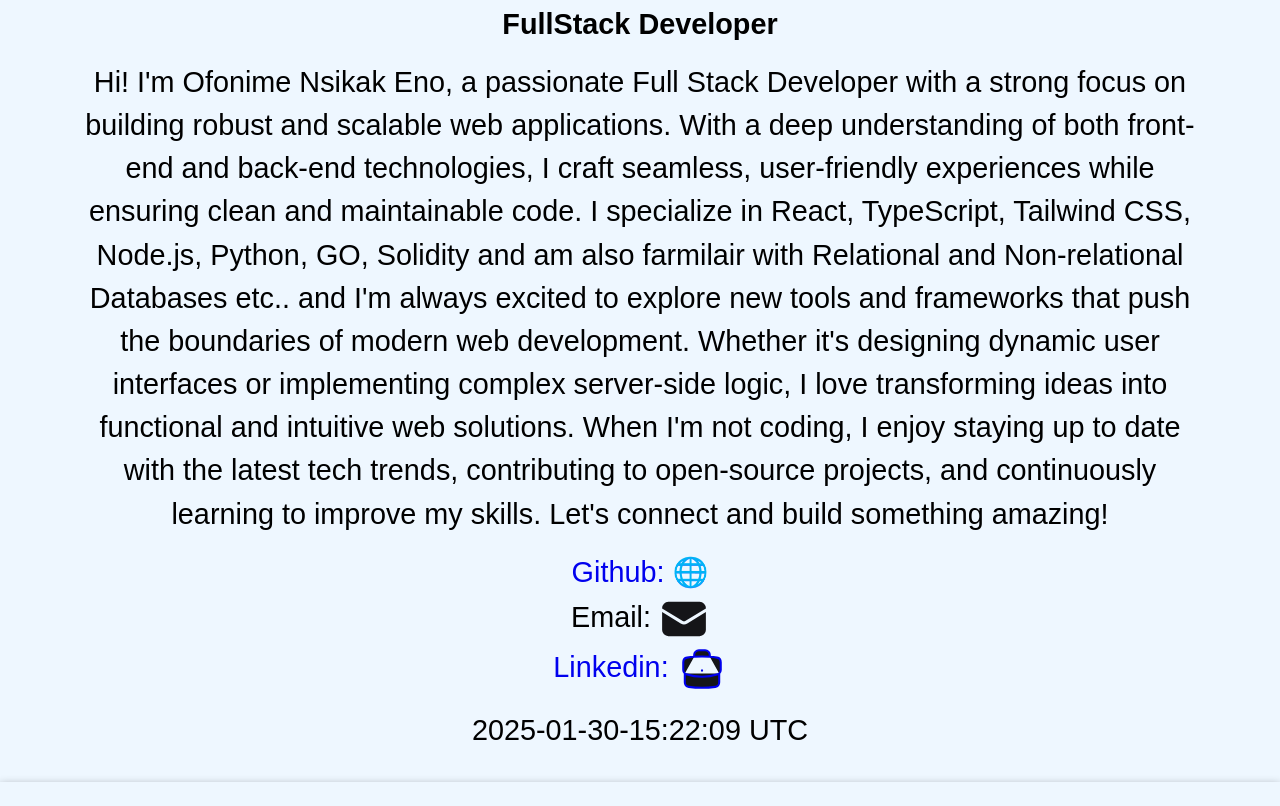
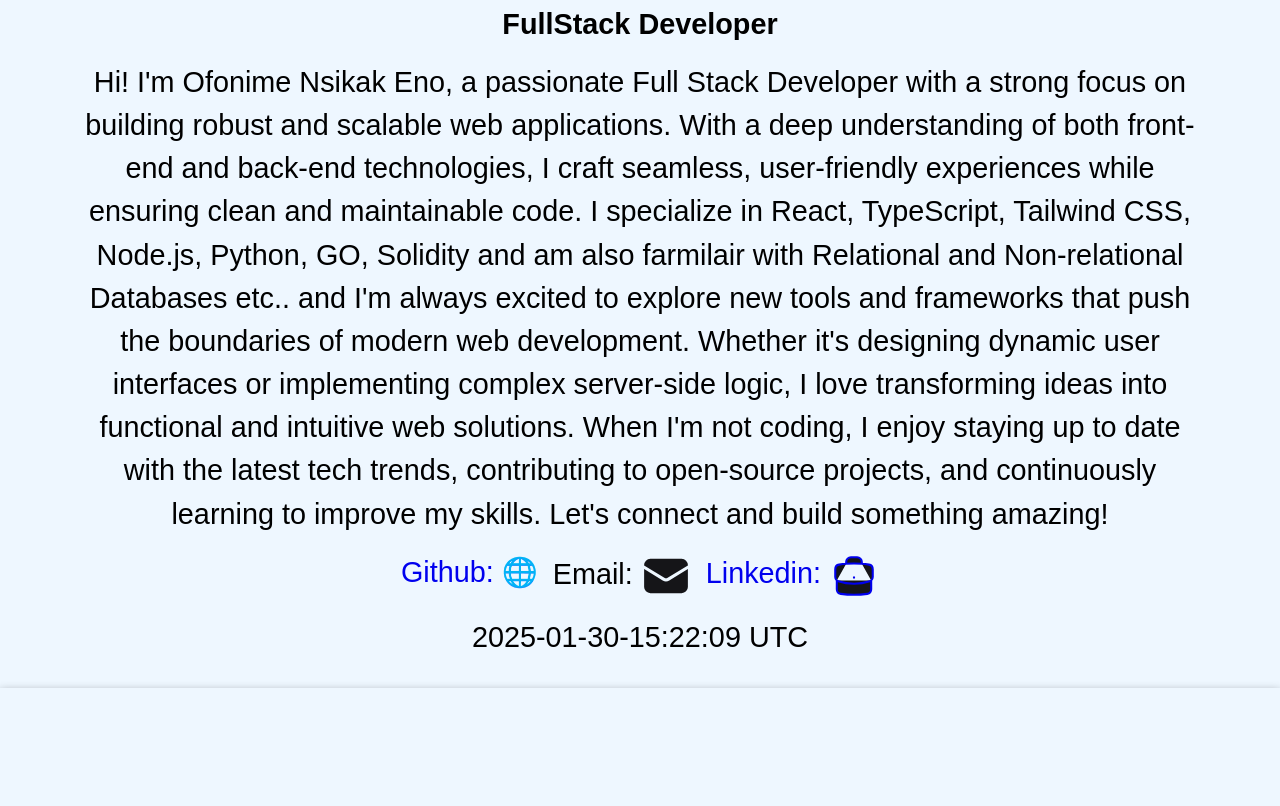
Before and after one commit to Dannynsikak/HNG-Frontend-project1, a plain HTML site: page index.html in a window 1280 px wide. Shown: the part 470-1276 px from the top of the page. After the commit the page ends 1182 px from the top, so only its background shows below. Drawn offline with Linux system fonts and the light colour scheme; a web font is replaced by a local one.

Commit message:
fixed a flex issue

```diff
--- a/style.css
+++ b/style.css
@@ -42,6 +42,9 @@
 .social-links {
   font-weight: 500;
   list-style: none; /* Removes the bullet points */
+  display: flex;
+  justify-content: center;
+  gap: 15px;
 }
 #utc-time {
   font-weight: 500;
```
